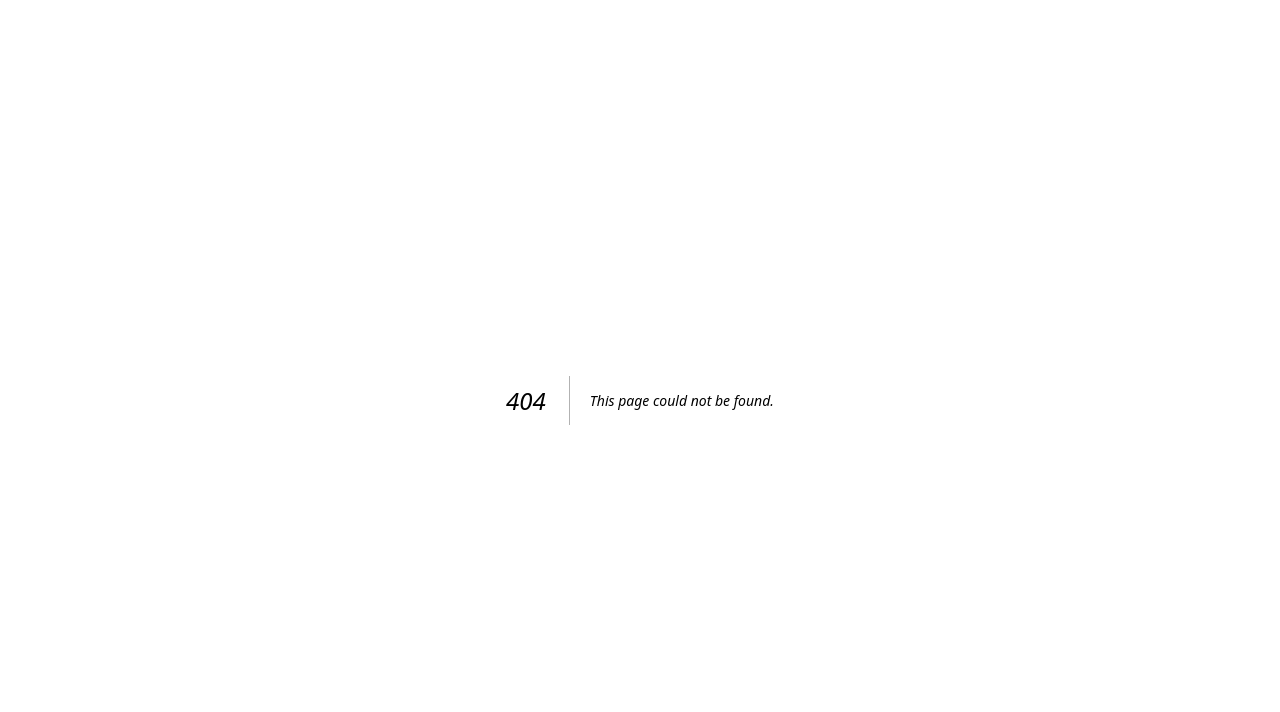
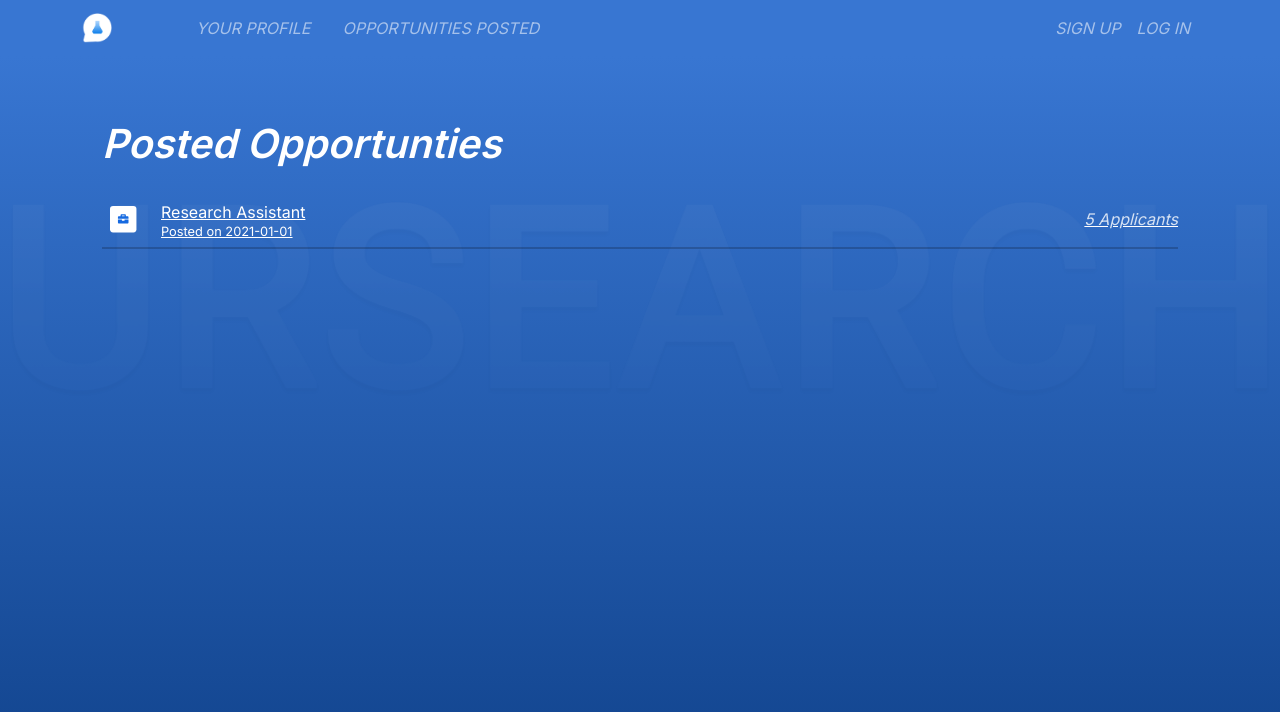
Before and after one commit to sweMojtaba/urSearchFrontEnd, a Next.js app: page /opportunities in a window 1280 px wide. Before the commit this address had no page. Shown: the top 712 px of the page. Built offline with nearby package versions, Linux system fonts and the light colour scheme; a web font is replaced by a local one.

Commit message:
Oppotunities (static)

```diff
--- a/app/globalStyles.scss
+++ b/app/globalStyles.scss
@@ -30,6 +30,14 @@
 }
 
 .sparse-content>* {
+    margin: 2rem 0;
+}
+
+.medium-content {
+    padding: 2em
+}
+
+.medium-content>* {
     margin: 2rem 0;
 }
 
--- a/app/lab-profile/layout.tsx
+++ b/app/lab-profile/layout.tsx
@@ -7,7 +7,7 @@ function Header() {
     return <HeaderCommon interfaceRoot="/lab-profile">
         <Nav id="entries">
             <NavLink as={Link} href="/lab-profile">Your Profile</NavLink>
-            <NavLink as={Link} href="/opportunities-posted">Opportunities Posted</NavLink>
+            <NavLink as={Link} href="/opportunities">Opportunities Posted</NavLink>
         </Nav>
         <HeaderAuth />
     </HeaderCommon>
--- /dev/null
+++ b/app/opportunities/layout.tsx
@@ -0,0 +1,3 @@
+import Layout from "../lab-profile/layout";
+
+export default Layout;
--- /dev/null
+++ b/app/opportunities/page.tsx
@@ -0,0 +1,19 @@
+import { BigLi } from "@/components/cards-and-items/listItems";
+import WorkIcon from "../applicant-profile/work.svg"
+import { Container } from "@/client-wrappers/bootstrap";
+import styles from "./styles.module.scss"
+import Link from "next/link";
+
+export default function Opportunities() {
+    return <Container className="medium-content">
+        <h1 className="heading">Posted Opportunties</h1>
+        <Link className={styles.bigLiHolder} href="/opportunity?id=1">
+            <BigLi
+                title="Research Assistant"
+                subtitle="Posted on 2021-01-01"
+                note="5 Applicants"
+                ImgSrc={WorkIcon}
+            />
+        </Link>
+    </Container>
+}
--- /dev/null
+++ b/app/opportunities/styles.module.scss
@@ -0,0 +1,4 @@
+.bigLiHolder {
+    border-bottom: 2px solid rgba(0, 0, 0, 0.2);
+    display: block;
+}
--- /dev/null
+++ b/app/opportunity/layout.tsx
@@ -0,0 +1,3 @@
+import Layout from "../lab-profile/layout";
+
+export default Layout;
--- a/components/functionalities/quickApply.tsx
+++ b/components/functionalities/quickApply.tsx
@@ -8,10 +8,8 @@ export type ButtonTextEnum = {
     NOT_ACTIVATED: string;
 }
 
-export type ButtonStatusKey = keyof ButtonTextEnum;
-
 export interface ButtonStatus {
-    buttonText: ButtonTextEnum[ButtonStatusKey];
+    buttonText: ButtonTextEnum[keyof ButtonTextEnum];
     buttonDisabled: boolean;
     buttonActive: boolean;
 };
```
Also changed, not shown: app/opportunity/page.tsx (added, +8 -0 lines).
